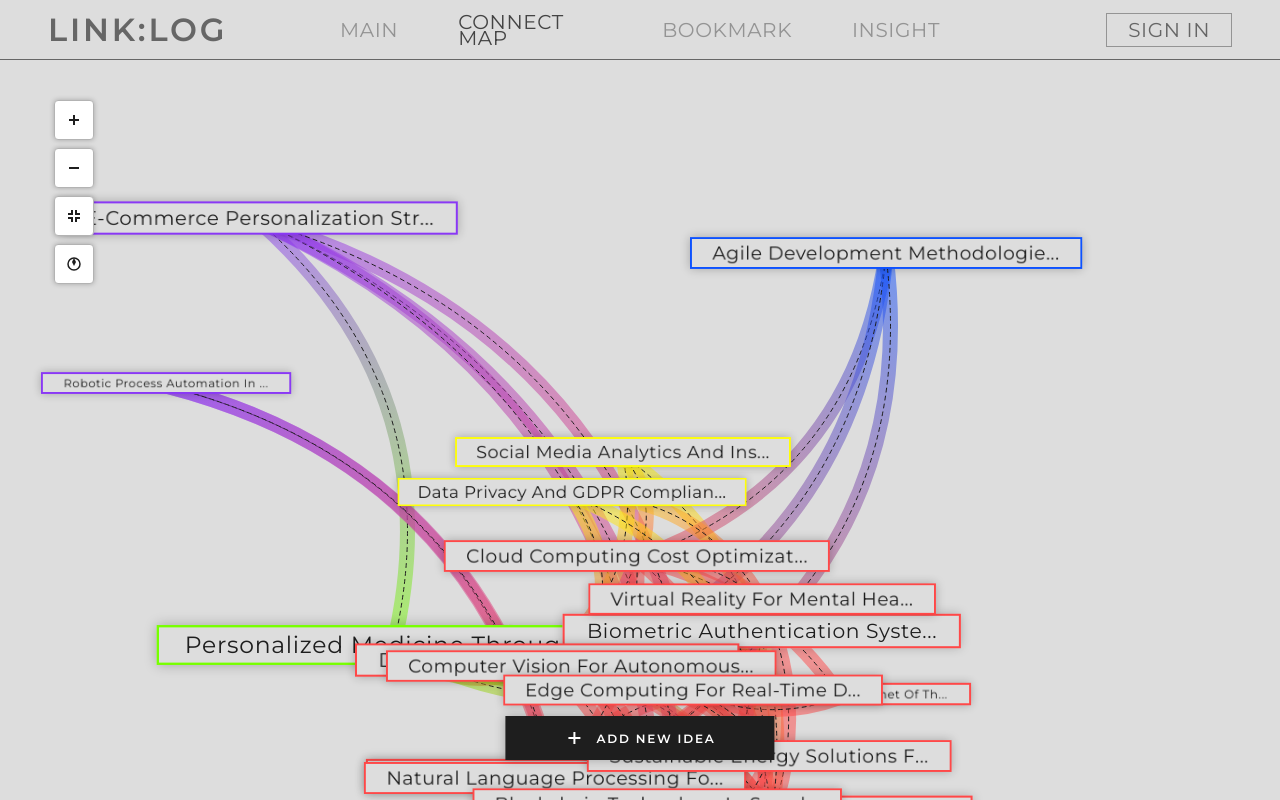
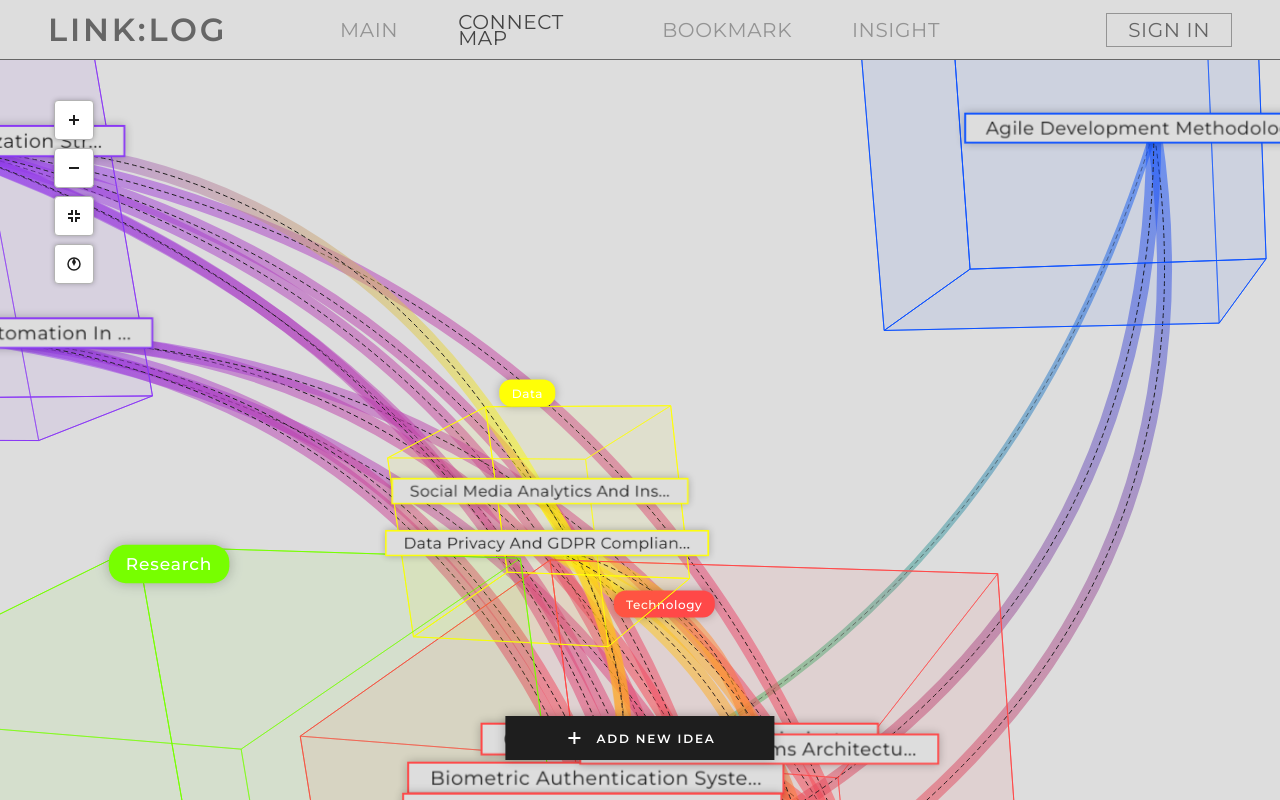
Before and after one commit to ow6980/LinkLog_new, a React (Vite) app: page /connect-map in a window 1280 px wide. Built offline with nearby package versions, Linux system fonts and the light colour scheme; the HTML template or start-up script is replaced by a standard one.

Commit message:
p2 connection design

```diff
--- a/src/pages/ConnectMapPage.css
+++ b/src/pages/ConnectMapPage.css
@@ -46,6 +46,9 @@
   contain: layout style paint;
   transform: translateZ(0); /* GPU 가속 */
   -webkit-transform: translateZ(0);
+  perspective: 2000px; /* 3D perspective 추가 */
+  perspective-origin: center center;
+  transform-style: preserve-3d;
 }
 
 .keyword-group {
@@ -64,7 +67,7 @@
   padding: 8px 20px;
   font-size: 20px;
   font-weight: 400;
-  color: var(--text-primary);
+  color: #ffffff; /* 흰색 텍스트로 변경 */
   border-radius: 4px;
   white-space: nowrap;
   text-transform: capitalize;
--- a/src/pages/ConnectMapPage.tsx
+++ b/src/pages/ConnectMapPage.tsx
@@ -155,43 +155,30 @@ const ConnectMapPage = () => {
       })
     })
 
-    // 키워드 그룹 배열 생성 및 3D 배치 (구 형태로 배치)
-    const groups: KeywordGroup[] = []
-    const groupCount = groupsMap.size
-    const radius = 400
+    // 아이디어가 있는 키워드만 필터링
+    const groupsWithIdeas = Array.from(groupsMap.entries()).filter(([_, ideasList]) => ideasList.length > 0)
+    const groupCount = groupsWithIdeas.length
+    const radius = 700 // 키워드 그룹 간 간격
 
-    // 구 형태로 키워드 그룹 배치
+    // 먼저 아이디어 노드들의 위치를 계산 (임시 그룹 중심 사용)
+    const tempGroups = new Map<string, { ideas: Idea[], tempPosition: { x: number, y: number, z: number } }>()
     let index = 0
 
-    groupsMap.forEach((ideasList, keyword) => {
-      const ideaCount = ideasList.length
-      const boxSize = {
-        width: Math.max(400, Math.min(800, ideaCount * 60)),
-        height: Math.max(300, Math.min(600, ideaCount * 50)),
-        depth: Math.max(200, Math.min(500, ideaCount * 40)),
-      }
-
-      // 구 형태로 배치 (피보나치 스파이럴 패턴 사용)
-      const goldenAngle = Math.PI * (3 - Math.sqrt(5)) // 약 2.4 radians
-      const y = 1 - (index / (groupCount - 1)) * 2 // -1 to 1
+    groupsWithIdeas.forEach(([keyword, ideasList]) => {
+      // 구 형태로 임시 그룹 중심 배치
+      const goldenAngle = Math.PI * (3 - Math.sqrt(5))
+      const y = groupCount > 1 ? 1 - (index / (groupCount - 1)) * 2 : 0
       const radius_at_y = Math.sqrt(1 - y * y)
       const theta = goldenAngle * index
       const x = Math.cos(theta) * radius_at_y * radius
       const z = Math.sin(theta) * radius_at_y * radius
 
-      const position = { x, y: y * 300, z } // y는 약간 압축
-
-      groups.push({
-        keyword,
-        color: KEYWORD_COLORS[keyword] || '#666666',
+      tempGroups.set(keyword, {
         ideas: ideasList,
-        position,
-        boxSize,
+        tempPosition: { x, y: y * 500, z }
       })
       index++
     })
-
-    setKeywordGroups(groups)
 
     // 아이디어 노드 생성 (각 아이디어는 한 번만 표시)
     const nodes: IdeaNode[] = []
@@ -199,35 +186,41 @@ const ConnectMapPage = () => {
 
     // 각 아이디어를 주 키워드(첫 번째 키워드)에만 배치
     ideas.forEach(idea => {
-      if (processedIdeaIds.has(idea.id)) return // 이미 처리된 아이디어는 건너뛰기
+      if (processedIdeaIds.has(idea.id)) return
       processedIdeaIds.add(idea.id)
 
-      // 아이디어의 첫 번째 키워드를 주 키워드로 사용
       const primaryKeyword = idea.keywords[0] || 'Technology'
-      const group = groups.find(g => g.keyword === primaryKeyword)
+      const tempGroup = tempGroups.get(primaryKeyword)
 
-      if (!group) return
+      if (!tempGroup) return
 
       // 해당 그룹 내에서 이 아이디어의 인덱스 찾기
-      const groupIdeas = Array.from(new Set(group.ideas.map(i => i.id))).map(id =>
-        group.ideas.find(i => i.id === id)!
+      const groupIdeas = Array.from(new Set(tempGroup.ideas.map(i => i.id))).map(id =>
+        tempGroup.ideas.find(i => i.id === id)!
       )
       const ideaIndex = groupIdeas.findIndex(i => i.id === idea.id)
 
       if (ideaIndex === -1) return
 
-      // 3D 공간에 구 형태로 아이디어 배치 (육면체 내부에 떠있는 느낌)
+      // 구 형태로 아이디어 배치 (임시 크기 사용)
       const goldenAngle = Math.PI * (3 - Math.sqrt(5))
-      const ideaY = groupIdeas.length > 1 ? 1 - (ideaIndex / (groupIdeas.length - 1)) * 2 : 0 // -1 to 1
+      const ideaY = groupIdeas.length > 1 ? 1 - (ideaIndex / (groupIdeas.length - 1)) * 2 : 0
       const radius_at_y = Math.sqrt(Math.max(0, 1 - ideaY * ideaY))
       const theta = goldenAngle * ideaIndex
 
-      // 육면체 내부에 구 형태로 배치 (약간의 랜덤 오프셋 추가)
-      const sphereRadius = Math.min(group.boxSize.width, group.boxSize.height, group.boxSize.depth) * 0.35
-      const jitter = 0.8 + (ideaIndex % 3) * 0.1 // 미묘한 위치 변화
-      const x = group.position.x + Math.cos(theta) * radius_at_y * sphereRadius * jitter
-      const y = group.position.y + ideaY * sphereRadius * jitter
-      const z = group.position.z + Math.sin(theta) * radius_at_y * sphereRadius * jitter
+      // 임시 박스 크기 (나중에 실제 노드 범위로 조정됨)
+      const tempBoxWidth = Math.max(300, Math.min(800, groupIdeas.length * 60))
+      const tempBoxHeight = Math.max(250, Math.min(700, groupIdeas.length * 50))
+      const tempBoxDepth = Math.max(200, Math.min(600, groupIdeas.length * 40))
+
+      const safeRadiusX = (tempBoxWidth / 2) * 0.7
+      const safeRadiusY = (tempBoxHeight / 2) * 0.7
+      const safeRadiusZ = (tempBoxDepth / 2) * 0.7
+
+      const sphereRadius = Math.min(safeRadiusX, safeRadiusZ)
+      const x = tempGroup.tempPosition.x + Math.cos(theta) * radius_at_y * sphereRadius
+      const y = tempGroup.tempPosition.y + ideaY * safeRadiusY
+      const z = tempGroup.tempPosition.z + Math.sin(theta) * radius_at_y * sphereRadius
 
       nodes.push({
         ...idea,
@@ -236,14 +229,102 @@ const ConnectMapPage = () => {
       })
     })
 
-    setIdeaNodes(nodes)
+    // 각 키워드 그룹별로 노드들의 실제 위치 범위 계산 및 재조정
+    const keywordNodes = new Map<string, IdeaNode[]>()
+    nodes.forEach(node => {
+      if (!keywordNodes.has(node.keyword)) {
+        keywordNodes.set(node.keyword, [])
+      }
+      keywordNodes.get(node.keyword)!.push(node)
+    })
+
+    const groups: KeywordGroup[] = []
+    const updatedNodes: IdeaNode[] = []
+
+    groupsWithIdeas.forEach(([keyword, ideasList]) => {
+      const keywordNodeList = keywordNodes.get(keyword) || []
+      if (keywordNodeList.length === 0) return
+
+      // 노드들의 실제 위치 범위 계산
+      const nodePositions = keywordNodeList.map(n => n.position)
+
+      // 노드가 하나일 때와 여러 개일 때 처리
+      let minX, maxX, minY, maxY, minZ, maxZ
+      if (nodePositions.length === 1) {
+        const pos = nodePositions[0]
+        const singleNodePadding = 100
+        minX = pos.x - singleNodePadding
+        maxX = pos.x + singleNodePadding
+        minY = pos.y - singleNodePadding
+        maxY = pos.y + singleNodePadding
+        minZ = pos.z - singleNodePadding
+        maxZ = pos.z + singleNodePadding
+      } else {
+        minX = Math.min(...nodePositions.map(p => p.x))
+        maxX = Math.max(...nodePositions.map(p => p.x))
+        minY = Math.min(...nodePositions.map(p => p.y))
+        maxY = Math.max(...nodePositions.map(p => p.y))
+        minZ = Math.min(...nodePositions.map(p => p.z))
+        maxZ = Math.max(...nodePositions.map(p => p.z))
+      }
+
+      // 박스 크기는 노드 범위 + 여백 (노드가 박스 안에 확실히 들어가도록)
+      const padding = 80
+      const boxWidth = Math.max(200, maxX - minX + padding * 2)
+      const boxHeight = Math.max(150, maxY - minY + padding * 2)
+      const boxDepth = Math.max(100, maxZ - minZ + padding * 2)
+
+      // 박스 중심은 노드들의 중심
+      const centerX = (minX + maxX) / 2
+      const centerY = (minY + maxY) / 2
+      const centerZ = (minZ + maxZ) / 2
+
+      // 박스 경계 내부에서 노드들이 확실히 들어가도록 위치 재조정
+      const halfWidth = boxWidth / 2 - padding
+      const halfHeight = boxHeight / 2 - padding
+      const halfDepth = boxDepth / 2 - padding
+
+      keywordNodeList.forEach((node, idx) => {
+        // 노드를 박스 중심 기준으로 재배치
+        const goldenAngle = Math.PI * (3 - Math.sqrt(5))
+        const ideaY = keywordNodeList.length > 1 ? 1 - (idx / (keywordNodeList.length - 1)) * 2 : 0
+        const radius_at_y = Math.sqrt(Math.max(0, 1 - ideaY * ideaY))
+        const theta = goldenAngle * idx
+
+        // 박스 내부에 구 형태로 배치
+        const sphereRadius = Math.min(halfWidth, halfDepth) * 0.9 // 약간의 여유 공간
+        const x = centerX + Math.cos(theta) * radius_at_y * sphereRadius
+        const y = centerY + ideaY * halfHeight * 0.9
+        const z = centerZ + Math.sin(theta) * radius_at_y * sphereRadius
+
+        updatedNodes.push({
+          ...node,
+          position: { x, y, z },
+        })
+      })
+
+      groups.push({
+        keyword,
+        color: KEYWORD_COLORS[keyword] || '#666666',
+        ideas: ideasList,
+        position: { x: centerX, y: centerY, z: centerZ },
+        boxSize: {
+          width: boxWidth,
+          height: boxHeight,
+          depth: boxDepth,
+        },
+      })
+    })
+
+    setKeywordGroups(groups)
 
     // 연결선 생성
     const conns: Connection[] = []
 
-    // 같은 키워드 내부 연결
+    // 같은 키워드 내부 연결 (박스 내부에 재배치된 노드들 사용)
+    const nodesForConnections = updatedNodes.length > 0 ? updatedNodes : nodes
     groups.forEach(group => {
-      const groupNodes = nodes.filter(n => n.keyword === group.keyword)
+      const groupNodes = nodesForConnections.filter((n: IdeaNode) => n.keyword === group.keyword)
       for (let i = 0; i < groupNodes.length; i++) {
         for (let j = i + 1; j < groupNodes.length; j++) {
           // 일부만 연결 (너무 많으면 시각적 혼잡)
@@ -260,17 +341,17 @@ const ConnectMapPage = () => {
     })
 
     // 다른 키워드 간 연결 (공통 키워드를 가진 아이디어들)
-    for (let i = 0; i < nodes.length; i++) {
-      for (let j = i + 1; j < nodes.length; j++) {
-        if (nodes[i].keyword !== nodes[j].keyword) {
+    for (let i = 0; i < nodesForConnections.length; i++) {
+      for (let j = i + 1; j < nodesForConnections.length; j++) {
+        if (nodesForConnections[i].keyword !== nodesForConnections[j].keyword) {
           // 두 아이디어가 공통 키워드를 가지고 있는지 확인
-          const commonKeywords = nodes[i].keywords.filter(k =>
-            nodes[j].keywords.includes(k)
+          const commonKeywords = nodesForConnections[i].keywords.filter((k: string) =>
+            nodesForConnections[j].keywords.includes(k)
           )
           if (commonKeywords.length > 0 && Math.random() > 0.85) {
             conns.push({
-              source: nodes[i],
-              target: nodes[j],
+              source: nodesForConnections[i],
+              target: nodesForConnections[j],
               type: 'cross-keyword',
               isDotted: false,
             })
@@ -283,7 +364,7 @@ const ConnectMapPage = () => {
     const nodeConnectionCounts = new Map<string, number>()
     const nodeConnectedKeywords = new Map<string, Set<string>>() // 노드별 연결된 키워드들
 
-    nodes.forEach(node => {
+    nodesForConnections.forEach(node => {
       nodeConnectionCounts.set(node.id, 0)
       nodeConnectedKeywords.set(node.id, new Set([node.keyword])) // 자기 자신의 키워드 포함
     })
@@ -305,8 +386,8 @@ const ConnectMapPage = () => {
       }
     })
 
-    // 노드 크기 결정 및 업데이트
-    const updatedNodes = nodes.map(node => {
+    // 노드 크기 결정 및 업데이트 (박스 내부에 재배치된 노드들 사용)
+    const nodesWithSizes = nodesForConnections.map(node => {
       const connectionCount = nodeConnectionCounts.get(node.id) || 0
       let nodeSize: 'big' | 'mid' | 'small' = 'small'
 
@@ -329,7 +410,10 @@ const ConnectMapPage = () => {
       }
     })
 
-    setIdeaNodes(updatedNodes)
+    // 최종 노드 배열: 박스 내부에 재배치된 노드들 + 연결 개수 기반 크기 정보
+    const finalNodesWithSizes = nodesWithSizes.length > 0 ? nodesWithSizes : nodesForConnections
+
+    setIdeaNodes(finalNodesWithSizes)
     setConnections(conns)
   }, [ideas])
 
@@ -666,43 +750,143 @@ const ConnectMapPage = () => {
     setRotation({ x: -15, y: 25, z: 0 }) // 초기 회전 각도로 리셋
   }
 
-  // 육면체 면 생성 (와이어프레임 스타일)
-  const createCubeFace = (
-    width: number,
-    height: number,
-    depth: number,
-    face: 'front' | 'back' | 'right' | 'left' | 'top' | 'bottom',
+  // 3D 육면체 컴포넌트 - 각 면을 3D 투영으로 렌더링
+  const Cube3D = ({
+    centerX,
+    centerY,
+    centerZ,
+    width,
+    height,
+    depth,
+    color,
+    project3DTo2D,
+    rotation,
+  }: {
+    centerX: number
+    centerY: number
+    centerZ: number
+    width: number
+    height: number
+    depth: number
     color: string
-  ) => {
-    const faces: Record<string, { transform: string; width: number; height: number }> = {
-      front: { transform: `translateZ(${depth / 2}px)`, width, height },
-      back: { transform: `translateZ(${-depth / 2}px) rotateY(180deg)`, width, height },
-      right: { transform: `rotateY(90deg) translateZ(${depth / 2}px)`, width: depth, height },
-      left: { transform: `rotateY(-90deg) translateZ(${depth / 2}px)`, width: depth, height },
-      top: { transform: `rotateX(90deg) translateZ(${height / 2}px)`, width, height: depth },
-      bottom: { transform: `rotateX(-90deg) translateZ(${height / 2}px)`, width, height: depth },
-    }
+    project3DTo2D: (x: number, y: number, z: number) => { x: number; y: number; z: number; scale: number }
+    rotation: { x: number; y: number; z: number }
+  }) => {
+    // 육면체의 8개 꼭짓점 계산
+    const w2 = width / 2
+    const h2 = height / 2
+    const d2 = depth / 2
 
-    const faceConfig = faces[face]
+    const vertices = [
+      // 앞면 (front) - z가 큰 쪽
+      { x: centerX - w2, y: centerY - h2, z: centerZ + d2 }, // 좌상
+      { x: centerX + w2, y: centerY - h2, z: centerZ + d2 }, // 우상
+      { x: centerX + w2, y: centerY + h2, z: centerZ + d2 }, // 우하
+      { x: centerX - w2, y: centerY + h2, z: centerZ + d2 }, // 좌하
+      // 뒷면 (back) - z가 작은 쪽
+      { x: centerX - w2, y: centerY - h2, z: centerZ - d2 }, // 좌상
+      { x: centerX + w2, y: centerY - h2, z: centerZ - d2 }, // 우상
+      { x: centerX + w2, y: centerY + h2, z: centerZ - d2 }, // 우하
+      { x: centerX - w2, y: centerY + h2, z: centerZ - d2 }, // 좌하
+    ]
+
+    // 각 꼭짓점을 2D로 투영
+    const projectedVertices = vertices.map(v => project3DTo2D(v.x, v.y, v.z))
+
+    // 각 면 정의 (정점 인덱스)
+    const faces = [
+      { name: 'front', indices: [0, 1, 2, 3] },
+      { name: 'back', indices: [5, 4, 7, 6] },
+      { name: 'right', indices: [1, 5, 6, 2] },
+      { name: 'left', indices: [4, 0, 3, 7] },
+      { name: 'top', indices: [4, 5, 1, 0] },
+      { name: 'bottom', indices: [3, 2, 6, 7] },
+    ]
+
+    // 면의 깊이(평균 z)로 정렬 (뒤에서 앞으로)
+    const sortedFaces = faces
+      .map(face => {
+        const avgZ = face.indices.reduce((sum, idx) => sum + projectedVertices[idx].z, 0) / face.indices.length
+        return { ...face, avgZ }
+      })
+      .sort((a, b) => a.avgZ - b.avgZ)
+
+    // SVG를 viewBox 없이 절대 좌표로 렌더링 (화면 이동과 동기화)
     return (
-      <div
-        key={face}
-        className="cube-face wireframe"
+      <svg
         style={{
-          width: `${faceConfig.width}px`,
-          height: `${faceConfig.height}px`,
-          transform: faceConfig.transform,
-          backgroundColor: 'transparent',
-          opacity: 0.3,
-          border: `1px dashed ${color}`,
           position: 'absolute',
-          left: `${-faceConfig.width / 2}px`,
-          top: `${-faceConfig.height / 2}px`,
-          backfaceVisibility: 'hidden',
+          top: 0,
+          left: 0,
+          width: '100%',
+          height: '100%',
           pointerEvents: 'none',
-          boxShadow: `inset 0 0 20px ${color}40`,
+          zIndex: 10,
+          overflow: 'visible',
         }}
-      />
+      >
+        {sortedFaces.map((face, idx) => {
+          const points = face.indices.map(i => {
+            const v = projectedVertices[i]
+            return `${v.x},${v.y}`
+          }).join(' ')
+
+          // 면이 보이는지 확인 (법선 벡터 계산)
+          const v0 = vertices[face.indices[0]]
+          const v1 = vertices[face.indices[1]]
+          const v2 = vertices[face.indices[2]]
+
+          // 면의 두 벡터
+          const vec1 = { x: v1.x - v0.x, y: v1.y - v0.y, z: v1.z - v0.z }
+          const vec2 = { x: v2.x - v0.x, y: v2.y - v0.y, z: v2.z - v0.z }
+
+          // 외적으로 법선 벡터 계산
+          const normal = {
+            x: vec1.y * vec2.z - vec1.z * vec2.y,
+            y: vec1.z * vec2.x - vec1.x * vec2.z,
+            z: vec1.x * vec2.y - vec1.y * vec2.x,
+          }
+
+          // 카메라 방향 (회전된 z축)
+          const radX = (-rotation.x * Math.PI) / 180
+          const radY = (-rotation.y * Math.PI) / 180
+          const cameraDir = {
+            x: Math.sin(radY),
+            y: Math.sin(radX),
+            z: Math.cos(radX) * Math.cos(radY),
+          }
+
+          // 면이 카메라를 향하는지 확인 (dot product)
+          const dot = normal.x * cameraDir.x + normal.y * cameraDir.y + normal.z * cameraDir.z
+          const isFrontFace = dot > 0
+
+          // 앞면과 뒷면의 투명도 차이
+          const fillOpacity = isFrontFace ? 0.05 : 0.02
+          const strokeOpacity = isFrontFace ? 1 : 0.6
+
+          return (
+            <g key={`face-${face.name}-${idx}`}>
+              {/* 면의 fill */}
+              <polygon
+                points={points}
+                fill={color}
+                fillOpacity={fillOpacity}
+              />
+              {/* 면의 경계선 */}
+              <polygon
+                points={points}
+                fill="none"
+                stroke={color}
+                strokeWidth="1"
+                strokeOpacity={strokeOpacity}
+                strokeLinejoin="miter"
+                strokeMiterlimit="10"
+                vectorEffect="non-scaling-stroke"
+              />
+            </g>
+          )
+        })}
+      </svg>
     )
   }
 
@@ -751,63 +935,55 @@ const ConnectMapPage = () => {
 
         <div className="map-3d-space">
           {keywordGroups.map((group) => {
-            const projected = project3DTo2D(group.position.x, group.position.y, group.position.z)
-            const tagProjected = project3DTo2D(
+            // 키워드 태그 위치를 육면체 상단에 더 명확하게 배치
+            const tagTopProjected = project3DTo2D(
               group.position.x,
-              group.position.y - group.boxSize.height / 2 - 40,
+              group.position.y - group.boxSize.height / 2 - 50,
               group.position.z
             )
 
             return (
-              <div key={`group-${group.keyword}`} className="keyword-group">
-                {/* 키워드 태그 */}
+              <div
+                key={`group-${group.keyword}`}
+                className="keyword-group"
+                style={{
+                  position: 'absolute',
+                  left: 0,
+                  top: 0,
+                  width: '100%',
+                  height: '100%',
+                  pointerEvents: 'none',
+                }}
+              >
+                {/* 3D 육면체 - 각 면을 3D 투영으로 렌더링 */}
+                <Cube3D
+                  centerX={group.position.x}
+                  centerY={group.position.y}
+                  centerZ={group.position.z}
+                  width={group.boxSize.width}
+                  height={group.boxSize.height}
+                  depth={group.boxSize.depth}
+                  color={group.color}
+                  project3DTo2D={project3DTo2D}
+                  rotation={rotation}
+                />
+
+                {/* 키워드 태그 - 육면체 상단에 배치 */}
                 <div
                   className="keyword-tag"
                   style={{
                     position: 'absolute',
-                    left: `${tagProjected.x}px`,
-                    top: `${tagProjected.y}px`,
+                    left: `${tagTopProjected.x}px`,
+                    top: `${tagTopProjected.y}px`,
                     backgroundColor: group.color,
-                    transform: `translate(-50%, -50%) scale(${Math.max(0.5, tagProjected.scale)})`,
+                    color: '#ffffff',
+                    transform: `translate(-50%, -50%) scale(${Math.max(1.0, tagTopProjected.scale)})`,
                     transformOrigin: 'center',
-                    zIndex: 100,
+                    zIndex: 1000, // 키워드 태그는 가장 앞에
+                    pointerEvents: 'auto',
                   }}
                 >
                   {group.keyword}
-                </div>
-
-                {/* 3D 육면체 */}
-                <div
-                  className="cube-container"
-                  style={{
-                    position: 'absolute',
-                    left: `${projected.x}px`,
-                    top: `${projected.y}px`,
-                    transform: `translate(-50%, -50%) scale(${Math.max(0.3, projected.scale)})`,
-                    transformOrigin: 'center',
-                    transformStyle: 'preserve-3d',
-                  }}
-                >
-                  <div
-                    className="cube"
-                    style={{
-                      width: `${group.boxSize.width}px`,
-                      height: `${group.boxSize.height}px`,
-                      transform: `translateZ(${-group.boxSize.depth / 2}px)`,
-                      transformStyle: 'preserve-3d',
-                      position: 'relative',
-                    }}
-                  >
-                    {['front', 'back', 'right', 'left', 'top', 'bottom'].map((face) =>
-                      createCubeFace(
-                        group.boxSize.width,
-                        group.boxSize.height,
-                        group.boxSize.depth,
-                        face as any,
-                        group.color
-                      )
-                    )}
-                  </div>
                 </div>
               </div>
             )
```
